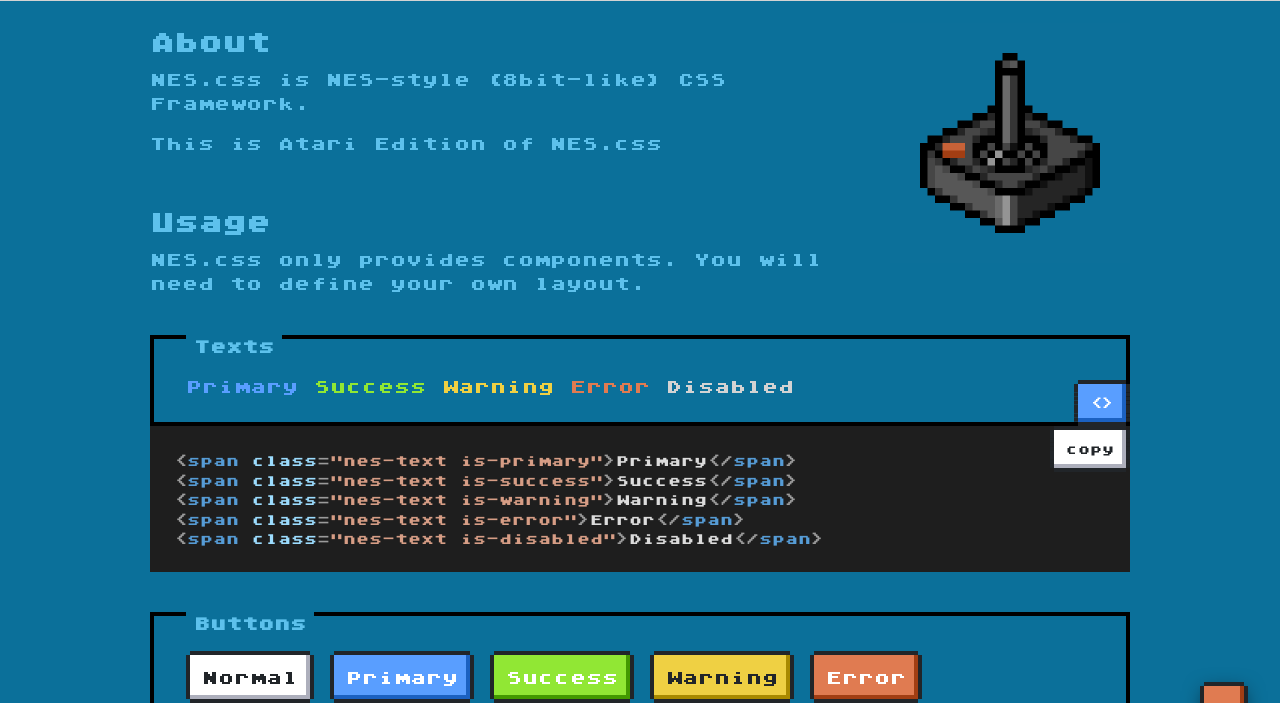
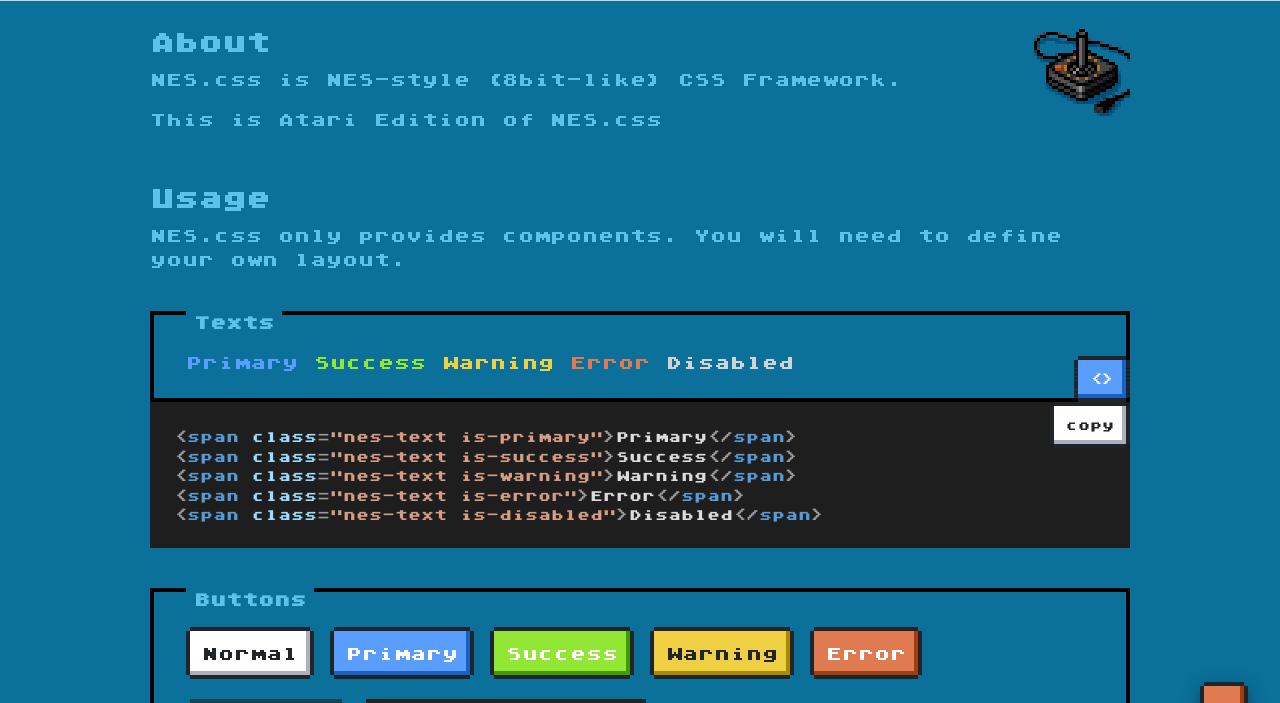
Before and after one commit to littleli/atari.css-showcase, a plain HTML site: page index.html in a window 1280 px wide. Shown: the part 41-744 px from the top of the page. Drawn offline with Linux system fonts and the light colour scheme.

Commit message:
Add smaller joystick image

```diff
--- a/index.html
+++ b/index.html
@@ -37,7 +37,7 @@
     <div class="container">
       <main class="main-content">
         <section class="topic">
-          <img src="joystick.png" width="240" height="240" alt="Atari 2600 joystick" style="float: right;">
+          <img src="small-joystick.png" width="96" height="96" alt="Atari 2600 joystick" style="float: right;">
           <h2 id="about">About</h2>
           <p>NES.css is NES-style (8bit-like) CSS Framework.</p>
           <p>This is Atari Edition of NES.css</p>
```
Also changed, not shown: small-joystick.png (added).
